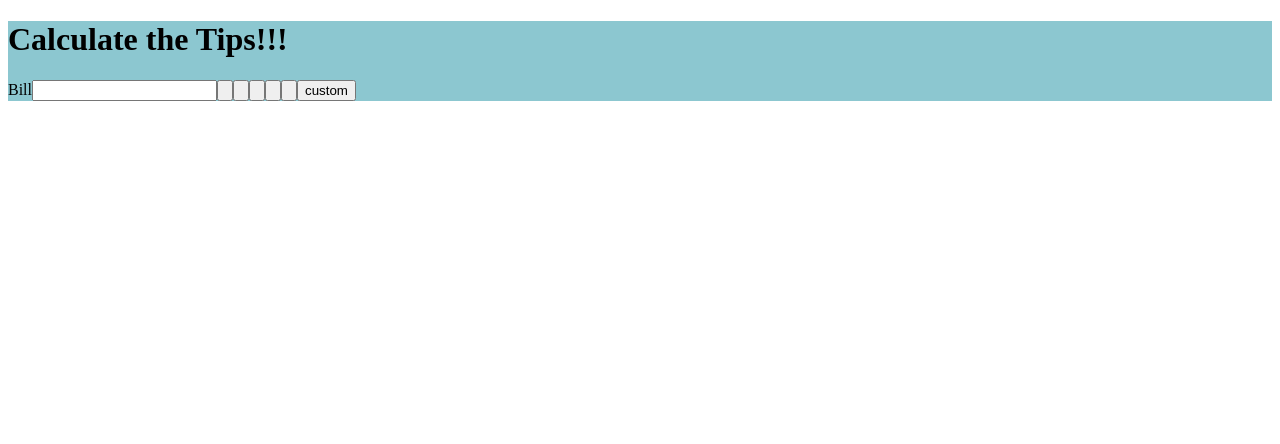
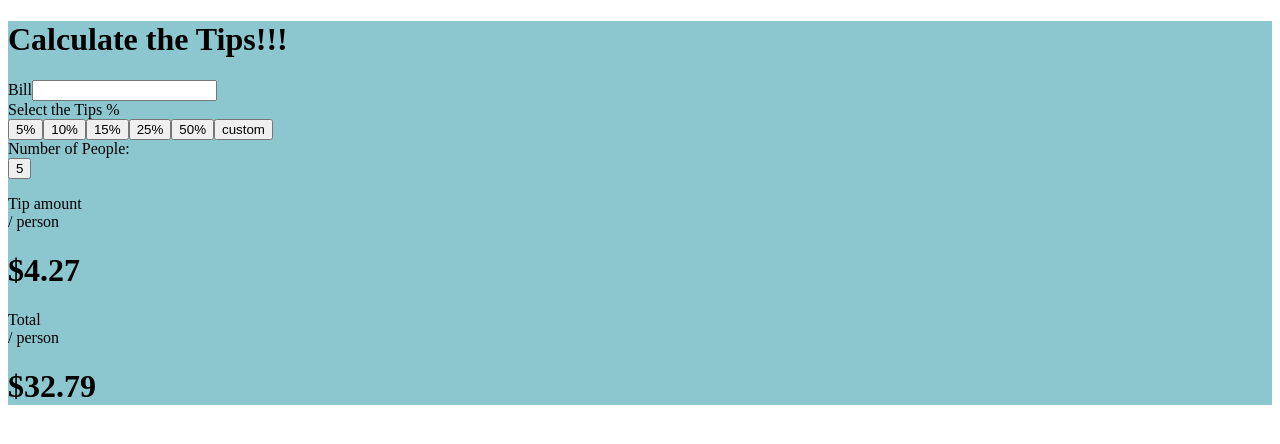
Before and after one commit to DomingosManuelFranco/Tips-Calc, a React (Create React App) app: page / in a window 1280 px wide. Shown: the top 444 px of the page. Built offline with nearby package versions, Linux system fonts and the light colour scheme.

Commit message:
styled home page

```diff
--- a/src/components/Home.js
+++ b/src/components/Home.js
@@ -1,20 +1,36 @@
 import React from 'react';
+import '../components/Style.css';
 
 function Home() {
     return (
         <div className='home'>
             <h1>Calculate the Tips!!!</h1>
-            <form>
-                <label>Bill</label>
-                <input type="text" />
+            <div id='container'>
+                <div id='form'>
+                    <form>
+                        <label>Bill</label>
+                        <input type="text" /><br />
+                        <label htmlFor="">Select the Tips %</label><br />
+                        <input type="button" value="5%" className='btn' />
+                        <input type="button" value="10%" className='btn' />
+                        <input type="button" value="15%"  className='btn'/>
+                        <input type="button" value="25%" className='btn' />
+                        <input type="button" value="50%" className='btn' />
+                        <input type="button" value="custom" id='btn'/> <br />
+                        <label htmlFor="">Number of People: </label><br />
+                        <input type="button" value="5" id='nPeople' />
+                    </form>
+                </div>
 
-                <input type="button" value="" className='btn' />
-                <input type="button" value="" className='btn' />
-                <input type="button" value=""  className='btn'/>
-                <input type="button" value="" className='btn' />
-                <input type="button" value="" className='btn' />
-                <input type="button" value="custom" />
-            </form>
+                <div id='result'>
+                    <p>Tip amount <br /><span>/ person</span></p>
+                    <h1>$4.27</h1>
+
+                    <p>Total <br /><span>/ person</span></p>
+                    <h1>$32.79</h1>
+                </div>
+            </div>
+
         </div>
     )
 }
--- a/src/components/Style.css
+++ b/src/components/Style.css
@@ -1,4 +1,20 @@
+
 
 .App {
+    margin: 0;
+    padding: 0;
     background-color: #8cc7d0;
+    box-sizing: border-box;
 }
+
+.container {
+    display: grid;
+    grid-template-columns: 1fr 1fr;
+    grid-template-rows: auto;
+}
+
+#form {
+    grid-column: 1;
+    grid-row: auto;
+
+}
```
Also changed, not shown: 1 other file (tests, documents, lock files or other folders).
